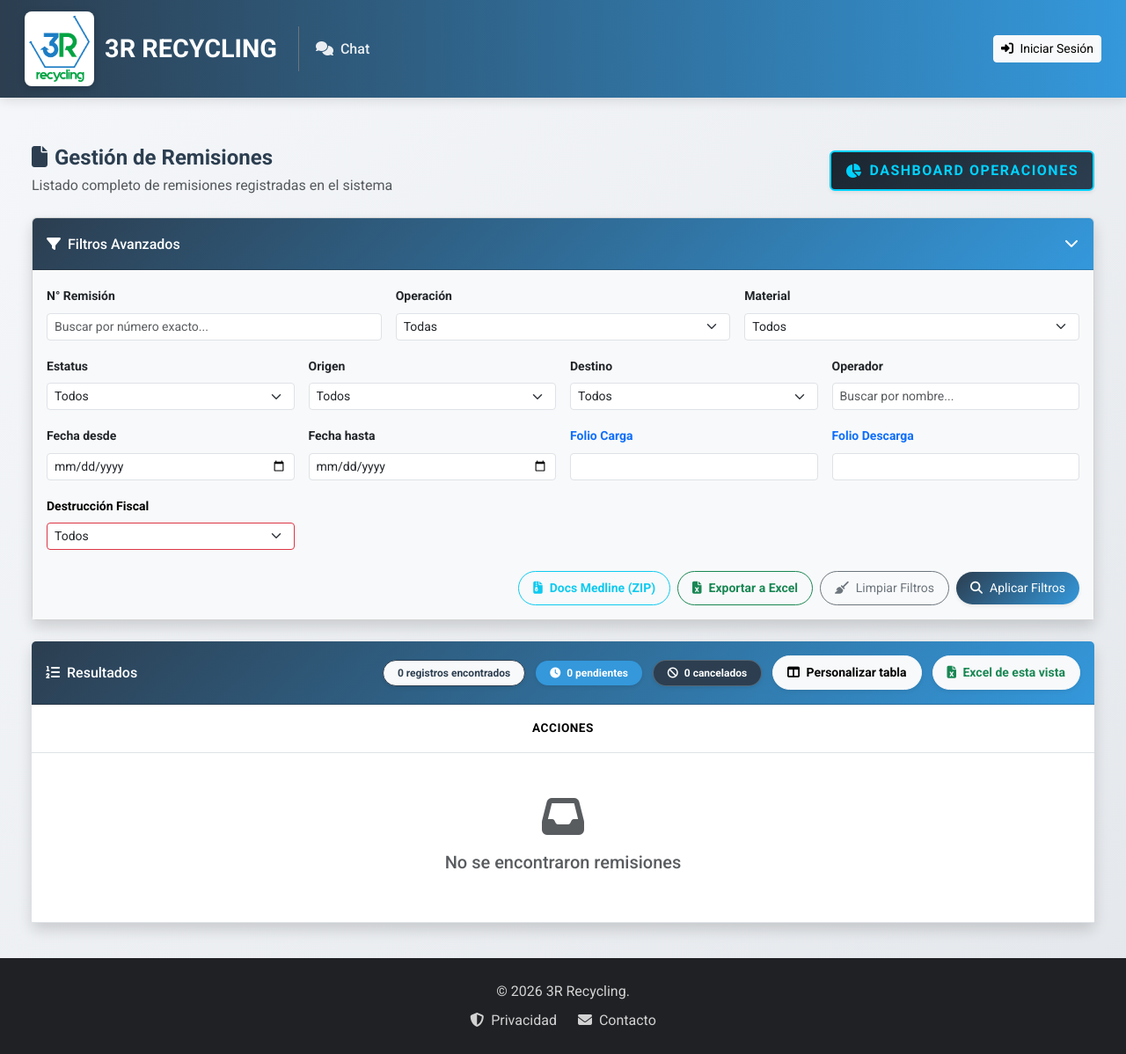
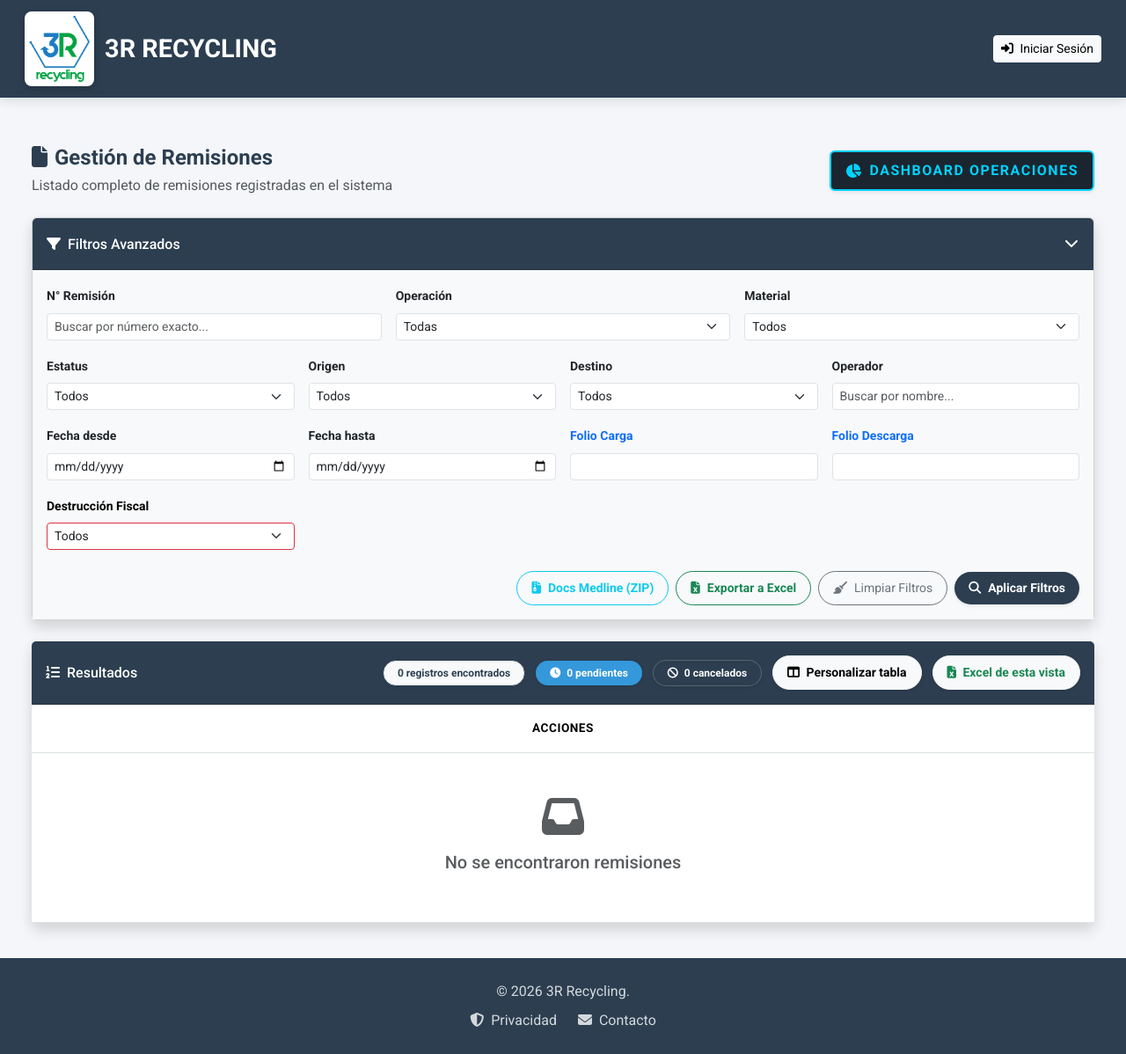
Before and after one commit to 3rrecyling-crypto/3R, a Django app: template ternium/templates/ternium/remision_lista.html in a window 1280 px wide. Shown: the whole page at 88% size. Run offline with Django 5.2, Linux system fonts and the light colour scheme; the template is opened without the code that fills it, so the values that code supplies are empty; some libraries are stand-ins or nearby versions.

Commit message:
HTML: color unico en la base y menu simplificado
- Barra, pie y menus en un solo color (#2c3e50), sin degradados, en
  ternium/base.html y templates/base.html.
- Se ocultan del menu HTML (siguen en Next): Portal Trane, Control Trane,
  Operaciones, Asistente IA, Cuentas por Pagar, Facturacion, Compras,
  Bancos y Flujos, Control Diesel y Chat. Quedan comentados, no borrados.
- Los desplegables del menu muestran su flecha en vez de una rayita suelta.
- Lista de remisiones: encabezados y botones solidos y folio en un renglon.

Co-Authored-By: Claude Opus 5.5 <noreply@anthropic.com>

```diff
--- a/ternium/columnas_remisiones.py
+++ b/ternium/columnas_remisiones.py
@@ -24,7 +24,7 @@ Cada columna es un dict con:
 # página se ve idéntica a como estaba antes de existir esta función.
 COLUMNAS = [
     {'clave': 'remision', 'etiqueta': 'Remisión', 'grupo': 'Identificación',
-     'th': 'py-3 px-2 col-corta', 'td': 'fw-bold py-3 px-2', 'fija': True},
+     'th': 'py-3 px-2 col-corta', 'td': 'fw-bold text-nowrap py-3 px-2', 'fija': True},
 
     {'clave': 'fecha', 'etiqueta': 'Fecha', 'grupo': 'Identificación',
      'th': 'py-3 px-2 col-corta', 'td': 'text-nowrap py-3 px-2 small'},
--- a/ternium/templates/ternium/base.html
+++ b/ternium/templates/ternium/base.html
@@ -33,13 +33,17 @@
             --card-shadow: 0 5px 15px rgba(0, 0, 0, 0.08);
             --hover-shadow: 0 8px 25px rgba(0, 0, 0, 0.12);
             --transition-base: all 0.3s cubic-bezier(0.25, 0.8, 0.25, 1);
+            /* Color único del sistema (barra, pie y menús), sin degradados. */
+            --base-color: #2c3e50;
+            --base-color-dark: #1a252f;
+            --base-bg: #f4f6f9;
         }
 
         * { margin: 0; padding: 0; box-sizing: border-box; }
 
         body {
             font-family: 'Roboto', sans-serif;
-            background: linear-gradient(135deg, #f5f7fa 0%, #e4e7eb 100%);
+            background: var(--base-bg);
             color: var(--dark-color);
             min-height: 100vh;
             display: flex;
@@ -49,7 +53,7 @@
 
         /* Navbar */
         .navbar {
-            background: linear-gradient(to right, var(--primary-color), var(--secondary-color));
+            background: var(--base-color);
             box-shadow: 0 4px 12px rgba(0, 0, 0, 0.1);
             padding: 0.5rem 1rem;
             position: sticky;
@@ -90,7 +94,9 @@
             white-space: nowrap;
         }
 
-        .navbar-nav .nav-link::after {
+        /* El subrayado animado no aplica a los desplegables: su ::after es la flecha
+           de Bootstrap y, mezclado con este estilo, se veía como una rayita suelta. */
+        .navbar-nav .nav-link:not(.dropdown-toggle)::after {
             content: '';
             position: absolute;
             bottom: 5px;
@@ -212,7 +218,7 @@
 
         /* Footer */
         .footer {
-            background: var(--dark-color);
+            background: var(--base-color);
             color: rgba(255, 255, 255, 0.8);
             padding: 25px 0;
             text-align: center;
--- a/ternium/templates/ternium/remision_lista.html
+++ b/ternium/templates/ternium/remision_lista.html
@@ -21,21 +21,9 @@
         --border-radius: 10px;
     }
 
-    .bg-primary-gradient {
-        background: linear-gradient(135deg, var(--primary-color), var(--secondary-color));
-    }
-
-    .btn-primary-gradient {
-        background: linear-gradient(135deg, var(--primary-color), var(--secondary-color));
-        border: none;
-        color: white;
-    }
-
-    .btn-primary-gradient:hover {
-        background: linear-gradient(135deg, var(--primary-color), #2980b9);
-        color: white;
-        box-shadow: var(--hover-shadow);
-        transform: translateY(-1px);
+    /* Sin degradados: encabezados en color sólido (barra y fondo vienen de la base). */
+    .bg-primary-solid {
+        background-color: var(--primary-color);
     }
 
     .btn-solid-primary {
@@ -68,7 +56,7 @@
 
     /* BOTÓN PARA NEXT.JS - NUEVO DISEÑO ELEGANTE Y LLAMATIVO */
     .btn-dashboard-elite {
-        background: linear-gradient(135deg, #1a252f 0%, #2c3e50 100%);
+        background: #1a252f;
         color: #00d2ff; /* Cyan brillante elegante */
         border: 2px solid #00d2ff;
         border-radius: 6px; /* Más cuadrado y corporativo */
@@ -317,7 +305,7 @@
             </a>
 
             {% if perms.ternium.add_remision %}
-            <a href="{% url 'crear_remision' %}" class="btn btn-primary-gradient shadow-sm py-2 px-3 rounded-pill">
+            <a href="{% url 'crear_remision' %}" class="btn btn-solid-primary shadow-sm py-2 px-3 rounded-pill">
                 <i class="fas fa-plus-circle me-2"></i>NUEVA REMISION
             </a>
             {% endif %}
@@ -326,7 +314,7 @@
     </div>
 
     <div class="card shadow mb-4">
-        <div class="card-header py-3 d-flex justify-content-between align-items-center bg-primary-gradient text-white">
+        <div class="card-header py-3 d-flex justify-content-between align-items-center bg-primary-solid text-white">
             <h6 class="m-0 font-weight-bold"><i class="fas fa-filter me-2"></i>Filtros Avanzados</h6>
             <button class="btn btn-link p-0 text-white" type="button" data-bs-toggle="collapse" data-bs-target="#filterCollapse"><i class="fas fa-chevron-down"></i></button>
         </div>
@@ -433,7 +421,7 @@
                         <a href="{% url 'remision_lista' %}" class="btn btn-outline-secondary btn-sm me-2 rounded-pill py-2 px-3">
                             <i class="fas fa-broom me-2"></i>Limpiar Filtros
                         </a>
-                        <button type="submit" class="btn btn-primary-gradient btn-sm shadow-sm rounded-pill py-2 px-3">
+                        <button type="submit" class="btn btn-solid-primary btn-sm shadow-sm rounded-pill py-2 px-3">
                             <i class="fas fa-search me-2"></i>Aplicar Filtros
                         </button>
                     </div>
@@ -443,7 +431,7 @@
     </div>
 
     <div class="card shadow border-0">
-        <div class="card-header py-3 bg-primary-gradient text-white">
+        <div class="card-header py-3 bg-primary-solid text-white">
             <div class="d-flex justify-content-between align-items-center">
                 <h6 class="m-0 font-weight-bold"><i class="fas fa-list-ol me-2"></i>Resultados</h6>
                 <div>
@@ -896,7 +884,7 @@
 <div class="modal fade" id="modalPersonalizarTabla" tabindex="-1" aria-labelledby="modalPersonalizarLabel" aria-hidden="true">
   <div class="modal-dialog modal-xl modal-dialog-centered">
     <div class="modal-content border-0 shadow">
-      <div class="modal-header bg-primary-gradient text-white">
+      <div class="modal-header bg-primary-solid text-white">
         <h5 class="modal-title fw-bold" id="modalPersonalizarLabel"><i class="fas fa-table-columns me-2"></i>Personalizar tabla</h5>
         <button type="button" class="btn-close btn-close-white" data-bs-dismiss="modal" aria-label="Close"></button>
       </div>
```
Also changed, not shown: other parts of ternium/templates/ternium/base.html (+26 -3 lines), templates/base.html (+6 -5 lines).
